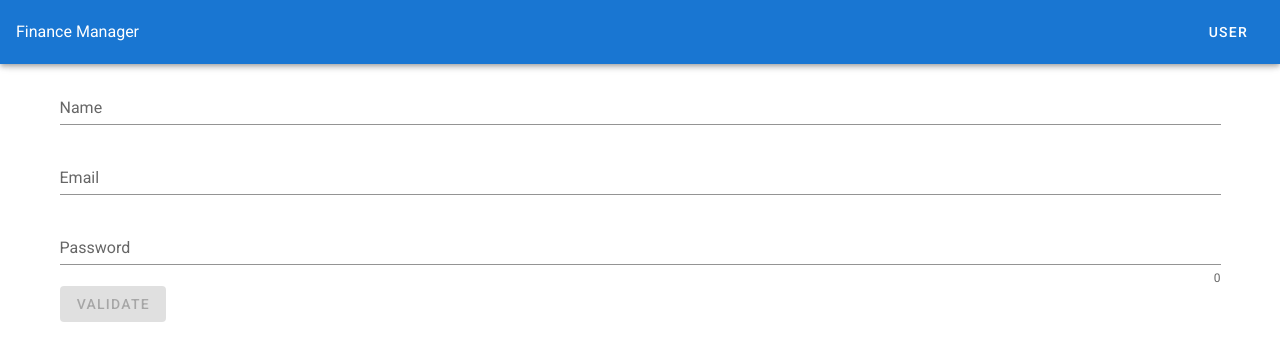
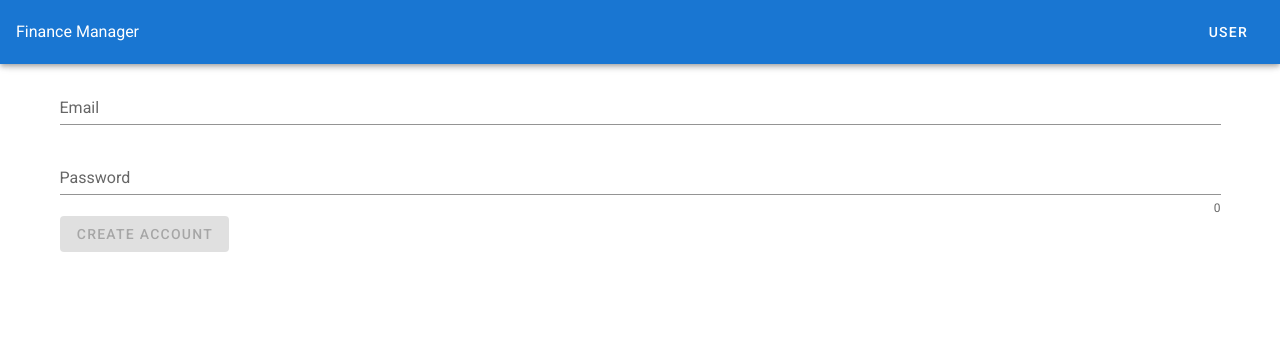
Before and after one commit to dberardi2020/FinanceManager, a Vue app: page /signup in a window 1280 px wide. Shown: the top 360 px of the page. Built offline with nearby package versions, Linux system fonts and the light colour scheme.

Commit message:
create wrapper for v-text-field

```diff
--- a/src/App.vue
+++ b/src/App.vue
@@ -7,9 +7,7 @@
 
       <v-spacer></v-spacer>
 
-      <f-btn text @click="userClicked">
-        <div>User</div>
-      </f-btn>
+      <FBtn text @click="userClicked">User</FBtn>
     </v-app-bar>
 
     <v-main>
@@ -22,7 +20,7 @@
 import Vue from "vue";
 import Component from "vue-class-component";
 import { auth } from "@/firebase";
-import FBtn from "@/components/vuetify-component-wrappers/FButton/FBtn.vue";
+import FBtn from "@/components/vuetify-component-wrappers/FBtn/FBtn.vue";
 
 @Component({
   components: { FBtn },
--- a/src/components/new-user/SignUp.vue
+++ b/src/components/new-user/SignUp.vue
@@ -1,35 +1,28 @@
 <template>
   <v-form v-model="isFormValid" ref="form">
     <v-container>
-      <v-text-field
-        v-model="name"
-        :rules="nameRules"
-        label="Name"
-        required
-      ></v-text-field>
-
-      <v-text-field
+      <FTextField
         v-model="email"
         :rules="emailRules"
         label="Email"
         required
-      ></v-text-field>
-
-      <v-text-field
+      ></FTextField>
+      <FTextField
         v-model="password"
         :rules="passwordRules"
+        type="password"
         counter=""
         label="Password"
         required
-      ></v-text-field>
-      <v-btn
+      ></FTextField>
+      <FBtn
         :disabled="!isFormValid"
         color="success"
         class="mr-4"
         @click="validateClicked"
       >
-        Validate
-      </v-btn>
+        Create Account
+      </FBtn>
     </v-container>
   </v-form>
 </template>
@@ -40,8 +33,12 @@ import Component from "vue-class-component";
 import { Ref } from "vue-property-decorator";
 import { createUserWithEmailAndPassword } from "firebase/auth";
 import { auth } from "@/firebase";
+import FTextField from "@/components/vuetify-component-wrappers/FTextField/FTextField.vue";
+import FBtn from "@/components/vuetify-component-wrappers/FBtn/FBtn.vue";
 
-@Component({})
+@Component({
+  components: { FBtn, FTextField },
+})
 export default class About extends Vue {
   isFormValid = false;
 
@@ -57,7 +54,7 @@ export default class About extends Vue {
   password = "";
   passwordMinLength = 6;
   passwordRules = [
-    (v: string): boolean | string => !!v || "E-mail is required",
+    (v: string): boolean | string => !!v || "Password is required",
     (v: string): boolean | string =>
       v.length >= this.passwordMinLength ||
       "Password must be at least 6 characters",
--- /dev/null
+++ b/src/components/vuetify-component-wrappers/FTextField/FTextField.vue
@@ -0,0 +1,11 @@
+<template>
+  <v-text-field v-bind="$attrs" v-on="$listeners"></v-text-field>
+</template>
+
+<script lang="ts">
+import Vue from "vue";
+import Component from "vue-class-component";
+
+@Component({})
+export default class FTextField extends Vue {}
+</script>
```
Also changed, not shown: src/components/vuetify-component-wrappers/FBtn/FBtn.vue (renamed from src/components/vuetify-component-wrappers/FButton/FBtn.vue).
